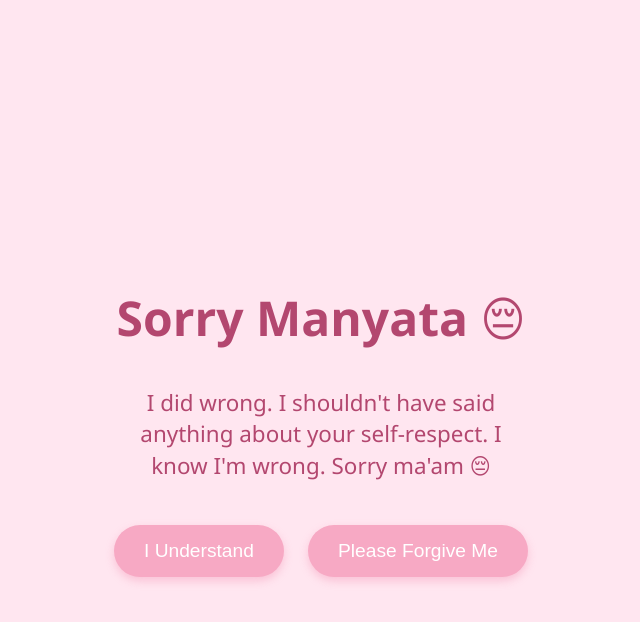
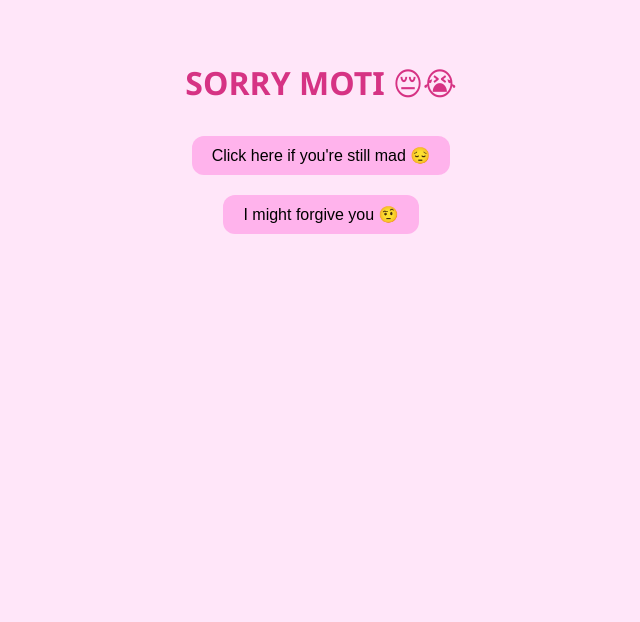
Before and after one commit to luxiator/Sorrymoti, a plain HTML site: page index.html in a window 1280 px wide. Shown: the whole page, without its empty margins (319-959 px from the left). Drawn offline with Linux system fonts and the light colour scheme.

Commit message:
index.html

```diff
--- a/index.html
+++ b/index.html
@@ -1,90 +1,114 @@
-<!DOCTYPE html>
-<html lang="en">
+<!DOCTYPE html><html lang="en">
 <head>
   <meta charset="UTF-8" />
-  <meta name="viewport" content="width=device-width, initial-scale=1" />
+  <meta name="viewport" content="width=device-width, initial-scale=1.0" />
   <title>Sorry Manyata</title>
   <style>
     body {
-      background: #ffe6f0;
+      background-color: #ffe6f9;
       font-family: 'Segoe UI', Tahoma, Geneva, Verdana, sans-serif;
-      color: #b3476f;
-      display: flex;
-      flex-direction: column;
-      align-items: center;
-      justify-content: center;
-      height: 100vh;
-      margin: 0;
-      padding: 20px;
       text-align: center;
-    }
-    h1 {
-      font-size: 3em;
-      margin-bottom: 0.3em;
-    }
-    p {
-      font-size: 1.4em;
-      margin-bottom: 1.5em;
-      max-width: 400px;
-      line-height: 1.4;
-    }
-    button {
-      background-color: #f7a9c4;
-      border: none;
-      color: white;
-      padding: 15px 30px;
-      margin: 10px;
-      font-size: 1.2em;
-      border-radius: 30px;
-      cursor: pointer;
-      box-shadow: 0 4px 8px rgba(243, 139, 176, 0.4);
-      transition: background-color 0.3s ease;
-    }
-    button:hover {
-      background-color: #d4708c;
-    }
-    #finalMessage {
-      display: none;
-      margin-top: 3em;
-      font-size: 2.5em;
-      font-weight: 700;
-      color: #9b2c47;
-      user-select: none;
-    }
+      padding: 2rem;
+      color: #333;
+    }h1 {
+  color: #d63384;
+}
+
+.flower {
+  width: 60px;
+  height: 60px;
+  background-image: url('https://cdn.pixabay.com/photo/2013/07/12/18/20/lavender-153769_1280.png');
+  background-size: cover;
+  display: inline-block;
+  margin: 10px;
+  animation: bloom 1s ease-out;
+}
+
+@keyframes bloom {
+  from {
+    transform: scale(0.1);
+    opacity: 0;
+  }
+  to {
+    transform: scale(1);
+    opacity: 1;
+  }
+}
+
+button {
+  background-color: #ffb3ec;
+  color: #000;
+  padding: 10px 20px;
+  margin: 10px;
+  border: none;
+  border-radius: 12px;
+  font-size: 16px;
+  cursor: pointer;
+  transition: background 0.3s;
+}
+
+button:hover {
+  background-color: #f88dd5;
+}
+
+.letter-box {
+  border: 2px dashed #b370b0;
+  background: #fff0fb;
+  padding: 20px;
+  margin-top: 20px;
+  width: 90%;
+  max-width: 400px;
+  margin-left: auto;
+  margin-right: auto;
+  display: none;
+}
+
   </style>
 </head>
 <body>
-  <h1>Sorry Manyata 😔</h1>
-  <p>I did wrong. I shouldn't have said anything about your self-respect. I know I'm wrong. Sorry ma'am 😔</p>
+  <h1>SORRY MOTI 😔😭</h1>
+  <button onclick="showFlowers()">Click here if you're still mad 😔</button>
+  <div id="flower-container"></div><button onclick="showForgiveOptions()">I might forgive you 🤨</button>
 
-  <div id="buttons">
-    <button onclick="step1()">I Understand</button>
-    <button onclick="step2()">Please Forgive Me</button>
-  </div>
+  <div id="forgive-buttons" style="display: none;">
+    <button onclick="showLetterBox()">Yes I forgive</button>
+    <button onclick="showLetterBox()">Definitely I forgive</button>
+  </div>  <div id="message-box" class="letter-box">
+    <p>
+      Sorry ni ta kya kasto rishako hora sorry hya kasto ho 😔<br/>
+      Ahh letter ta aile kata Bata dinu so this is a letter... A digital letter.
+    </p>
+    <button onclick="showDigitalLetter()">Digital Letter</button>
+  </div>  <div id="digital-letter" class="letter-box">
+    <h3>To preety Manyata 🌸</h3>
+    <p>
+      I'm very sorry Manyata. Aba khai k vanam 😔<br />
+      K maile Jani Jani haina na ta. Tyo TikTok maa maile Jani Jani lekhya thi 😣<br />
+      Aba I shouldn't have said it 😞<br />
+      I tried to delete tara delete from me matra vayo 😕<br />
+      Aba khai k vanam... I'm really really sorry 🙏🏻😭
+    </p>
+  </div>  <script>
+    function showFlowers() {
+      const container = document.getElementById('flower-container');
+      container.innerHTML = '';
+      for (let i = 0; i < 10; i++) {
+        const flower = document.createElement('div');
+        flower.className = 'flower';
+        container.appendChild(flower);
+      }
+    }
 
-  <p id="nextStep" style="display:none; font-size:1.3em; margin-top:1.5em; color:#b3476f;">Thank you for clicking. One more step...</p>
+    function showForgiveOptions() {
+      document.getElementById('forgive-buttons').style.display = 'block';
+    }
 
-  <div id="finalButton" style="display:none;">
-    <button onclick="showFinal()">I'm Really Sorry</button>
-  </div>
+    function showLetterBox() {
+      document.getElementById('message-box').style.display = 'block';
+    }
 
-  <div id="finalMessage">SORRY MOTI 😭🙏🏻</div>
-
-  <script>
-    function step1() {
-      document.getElementById('buttons').style.display = 'none';
-      document.getElementById('nextStep').style.display = 'block';
-      document.getElementById('finalButton').style.display = 'block';
+    function showDigitalLetter() {
+      document.getElementById('digital-letter').style.display = 'block';
     }
-    function step2() {
-      alert("Thank you for giving me a chance 😭😔");
-      step1();
-    }
-    function showFinal() {
-      document.getElementById('finalButton').style.display = 'none';
-      document.getElementById('nextStep').style.display = 'none';
-      document.getElementById('finalMessage').style.display = 'block';
-    }
-  </script>
-</body>
+  </script></body>
 </html>
```
